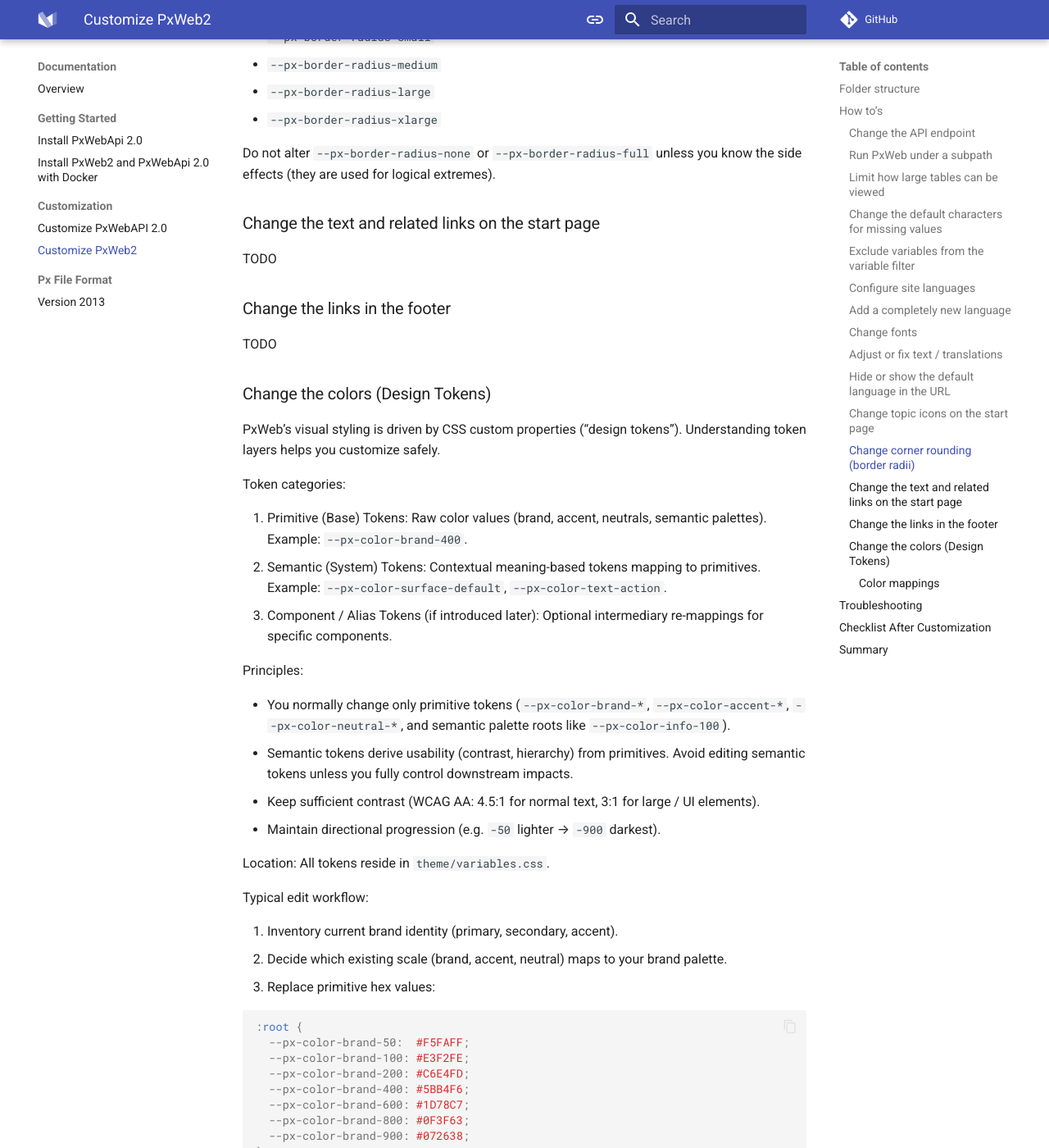
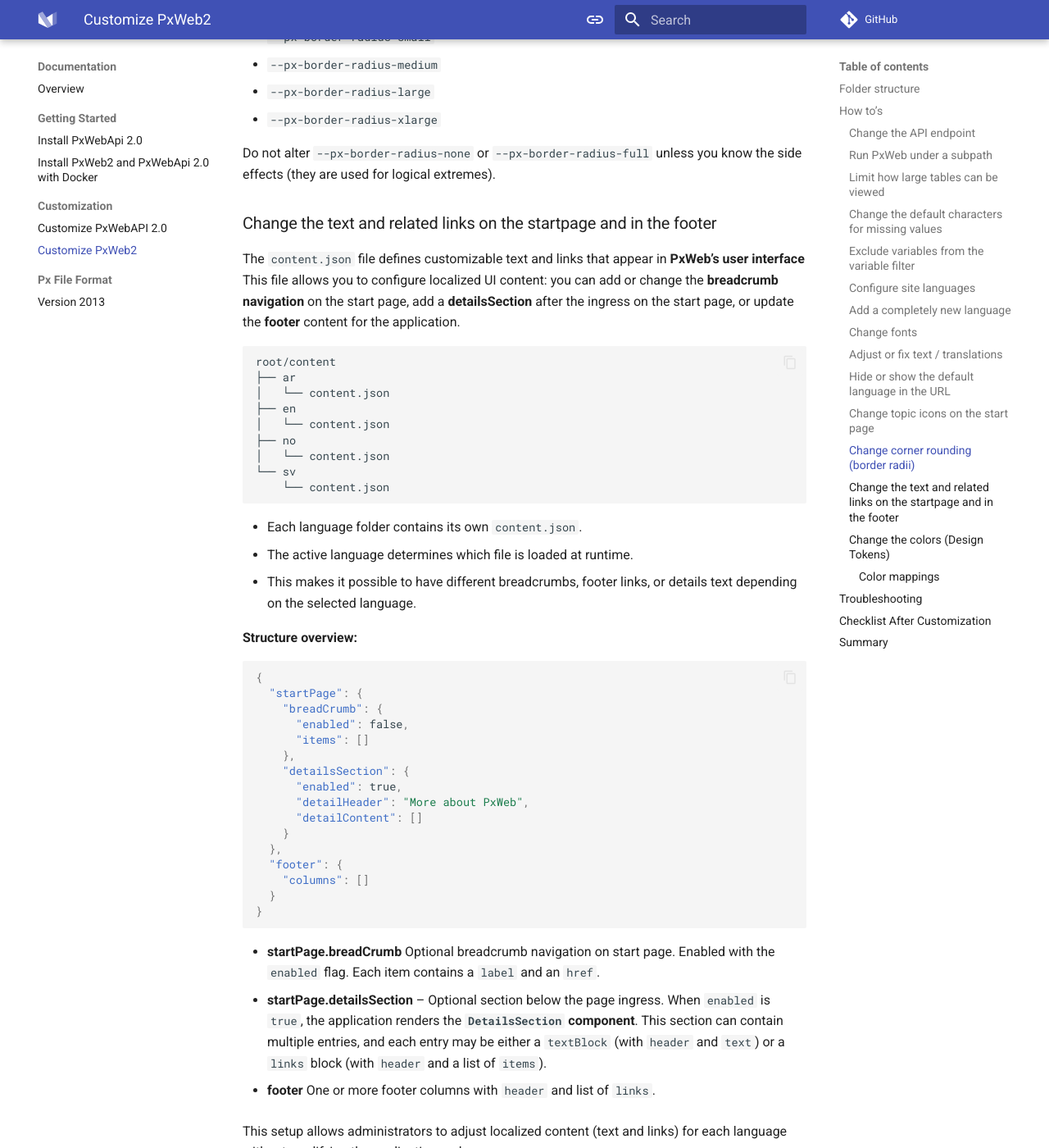
Before and after one commit to PxTools/pxtools.github.io, an MkDocs documentation site: the page built from docs/PxWeb2/documentation/customization.md, in a window 1280 px wide and 1400 px high, scrolled down 6183 px. Shown: the whole window at 82% size. Built offline with MkDocs 1.6.1 and Material for MkDocs 9.7.7, drawn with Linux system fonts in a browser that asks for light colours; comment, search, counter and statistics services are not loaded; some of the changed text lies outside the part shown.

Commit message:
Enhance customization guide: update instructions for modifying start page text and footer links, including content.json structure and localization details

````diff
--- a/docs/PxWeb2/documentation/customization.md
+++ b/docs/PxWeb2/documentation/customization.md
@@ -318,13 +318,66 @@
 Do not alter `--px-border-radius-none` or `--px-border-radius-full` unless you
 know the side effects (they are used for logical extremes).
 
-### Change the text and related links on the start page
+### Change the text and related links on the startpage and in the footer
 
-TODO
+The `content.json` file defines customizable text and links that appear in
+**PxWeb’s user interface** This file allows you to configure localized UI
+content: you can add or change the **breadcrumb navigation** on the start page,
+add a **detailsSection** after the ingress on the start page, or update the
+**footer** content for the application.
 
-### Change the links in the footer
+```sh
+root/content
+├── ar
+│   └── content.json
+├── en
+│   └── content.json
+├── no
+│   └── content.json
+└── sv
+    └── content.json
+```
 
-TODO
+- Each language folder contains its own `content.json`.
+- The active language determines which file is loaded at runtime.
+- This makes it possible to have different breadcrumbs, footer links, or details
+  text depending on the selected language.
+
+**Structure overview:**
+
+```json
+{
+  "startPage": {
+    "breadCrumb": {
+      "enabled": false,
+      "items": []
+    },
+    "detailsSection": {
+      "enabled": true,
+      "detailHeader": "More about PxWeb",
+      "detailContent": []
+    }
+  },
+  "footer": {
+    "columns": []
+  }
+}
+```
+
+- **startPage.breadCrumb**
+  Optional breadcrumb navigation on start page. Enabled with the `enabled` flag.
+  Each item contains a `label` and an `href`.
+- **startPage.detailsSection** – Optional section below the page ingress. When
+  `enabled` is `true`, the application renders the **`DetailsSection` component**.
+  This section can contain multiple entries, and each entry may be either a
+  `textBlock` (with `header` and `text`) or a `links` block (with `header` and a
+  list of `items`).
+
+- **footer**
+  One or more footer columns with `header` and list of `links`.
+
+  This setup allows administrators to adjust localized content (text and links)
+  for each language without modifying the application code.
 
 ### Change the colors (Design Tokens)
 
````
